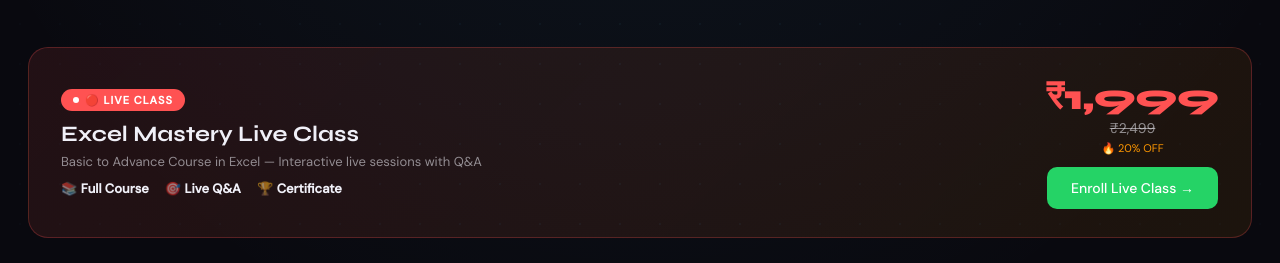
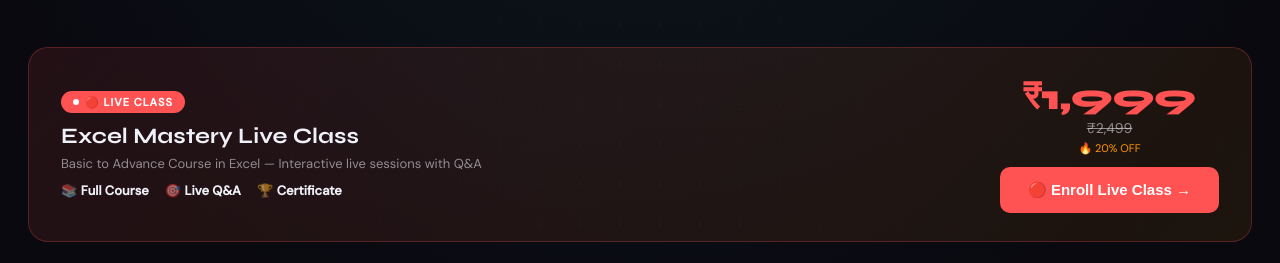
Before and after one commit to dreamtourtravels0-png/the-computer-school, a plain HTML site: page index.html in a window 1280 px wide. Shown: the part 676-939 px from the top of the page. Drawn offline with Linux system fonts and the light colour scheme.

Commit message:
Update index.html

```diff
--- a/index.html
+++ b/index.html
@@ -328,7 +328,7 @@ footer{background:var(--dark2);border-top:1px solid var(--border);padding:32px;t
       <div class="new">₹1,999</div>
       <div class="old">₹2,499</div>
       <div class="save">🔥 20% OFF</div>
-      <button class="btn btn-wa" onclick="window.open('https://rzp.io/rzp/dbCXdv63','_blank')">Enroll Live Class →</button>
+      <button style="background:#ff5252;color:#fff;border:none;padding:14px 28px;border-radius:10px;font-size:15px;font-weight:600;cursor:pointer;font-family:sans-serif;transition:all .2s;display:inline-block;" onmouseover="this.style.background='#e53935'" onmouseout="this.style.background='#ff5252'" onclick="window.open('https://rzp.io/rzp/dbCXdv63','_blank')">🔴 Enroll Live Class →</button>
     </div>
   </div>
 
@@ -431,7 +431,7 @@ footer{background:var(--dark2);border-top:1px solid var(--border);padding:32px;t
         <div class="lpb-new">₹1,999</div>
         <div class="lpb-old">₹2,499</div>
         <div class="lpb-save">🔥 20% OFF — Limited Seats!</div>
-        <button class="enroll-btn-big" style="background:var(--red);color:#fff;" onclick="window.open('https://rzp.io/rzp/dbCXdv63','_blank')">Enroll Live Class Now →</button>
+        <button style="background:#ff5252;color:#fff;border:none;padding:14px 28px;border-radius:10px;font-size:15px;font-weight:600;cursor:pointer;font-family:sans-serif;transition:all .2s;display:inline-block;" onmouseover="this.style.background='#e53935'" onmouseout="this.style.background='#ff5252'" onclick="window.open('https://rzp.io/rzp/dbCXdv63','_blank')">🔴 Enroll Live Class →</button>
         <div style="font-size:11px;color:var(--muted);margin-top:8px;">🔒 Secure via Razorpay</div>
       </div>
     </div>
@@ -466,9 +466,7 @@ footer{background:var(--dark2);border-top:1px solid var(--border);padding:32px;t
   </div>
 
   <div style="text-align:center;margin-top:32px;">
-    <button class="btn btn-lg" style="background:var(--red);color:#fff;border:none;cursor:pointer;font-family:var(--fb);" onclick="window.open('https://rzp.io/rzp/dbCXdv63','_blank')">
-      🔴 Enroll Live Class — ₹1,999 Only!
-    </button>
+    <button style="background:#ff5252;color:#fff;border:none;padding:14px 28px;border-radius:10px;font-size:15px;font-weight:600;cursor:pointer;font-family:sans-serif;transition:all .2s;display:inline-block;" onmouseover="this.style.background='#e53935'" onmouseout="this.style.background='#ff5252'" onclick="window.open('https://rzp.io/rzp/dbCXdv63','_blank')">🔴 Enroll Live Class →</button>
   </div>
 </div>
 </div>
```
